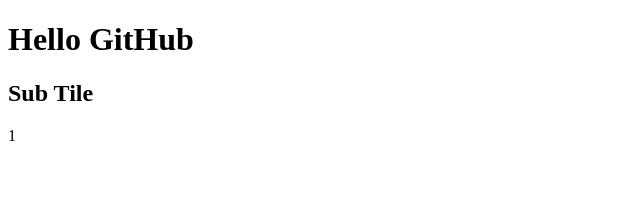
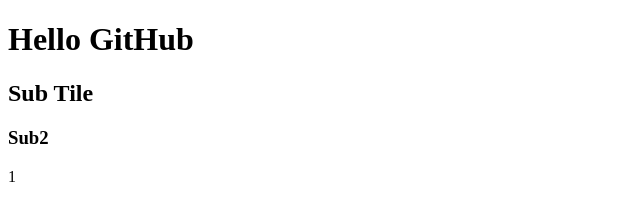
Before and after one commit to wtham1004/first-repository, a plain HTML site: page index.html in a window 1280 px wide. Shown: the full height of the page, 0-640 px from the left. Drawn offline with Linux system fonts and the light colour scheme.

Commit message:
[Update] H3 added

```diff
--- a/index.html
+++ b/index.html
@@ -10,5 +10,6 @@
     <body>
         <h1>Hello GitHub</h1>
         <h2>Sub Tile</h2>
+        <h3>Sub2</h3>
     </body>1
     </html>
```
